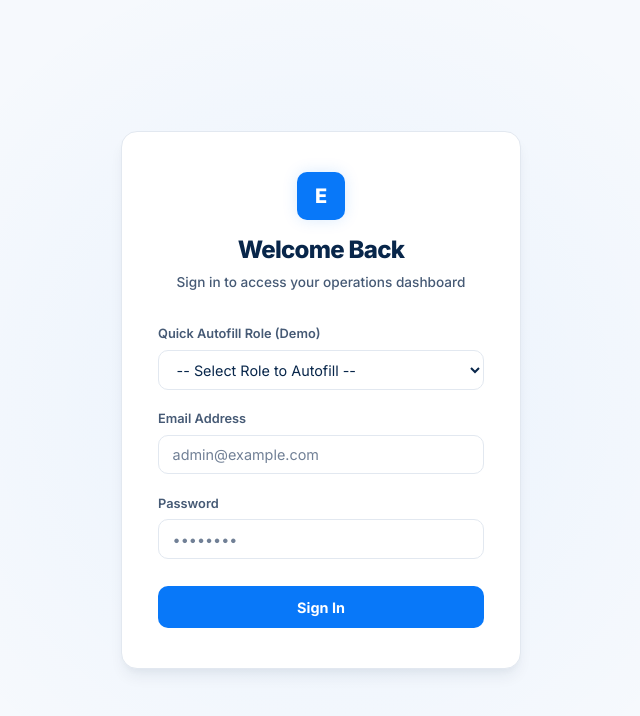
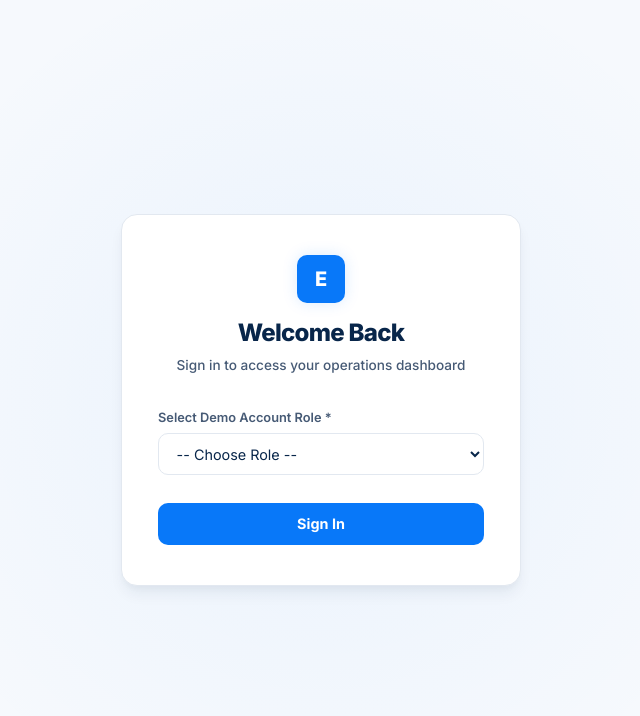
Before and after one commit to chetan9130/CRM_ERP, a React (Vite) app in the folder frontend/: page /login in a window 1280 px wide. Shown: the top 716 px of the page, without its empty margins (319-959 px from the left). Built offline with nearby package versions, Linux system fonts and the light colour scheme; no server answers.

Commit message:
feat: simplify login page by removing credentials fields and keeping role select dropdown only

```diff
--- a/frontend/src/pages/Login.tsx
+++ b/frontend/src/pages/Login.tsx
@@ -7,8 +7,7 @@ export const Login: React.FC = () => {
   const { login, token } = useAuth();
   const navigate = useNavigate();
 
-  const [email, setEmail] = useState('');
-  const [password, setPassword] = useState('');
+  const [selectedRole, setSelectedRole] = useState('');
   const [error, setError] = useState<string | null>(null);
   const [isSubmitting, setIsSubmitting] = useState(false);
 
@@ -23,14 +22,31 @@ export const Login: React.FC = () => {
     e.preventDefault();
     setError(null);
 
-    if (!email || !password) {
-      setError('Please fill in all fields.');
+    if (!selectedRole) {
+      setError('Please select a role to sign in.');
       return;
+    }
+
+    let targetEmail = '';
+    let targetPassword = '';
+
+    if (selectedRole === 'admin') {
+      targetEmail = 'admin@example.com';
+      targetPassword = 'admin123';
+    } else if (selectedRole === 'sales') {
+      targetEmail = 'sales@example.com';
+      targetPassword = 'sales123';
+    } else if (selectedRole === 'warehouse') {
+      targetEmail = 'warehouse@example.com';
+      targetPassword = 'warehouse123';
+    } else if (selectedRole === 'accounts') {
+      targetEmail = 'accounts@example.com';
+      targetPassword = 'accounts123';
     }
 
     setIsSubmitting(true);
     try {
-      await login(email, password);
+      await login(targetEmail, targetPassword);
       navigate('/dashboard', { replace: true });
     } catch (err: any) {
       console.error(err);
@@ -112,70 +128,24 @@ export const Login: React.FC = () => {
 
         {/* Login Form */}
         <form onSubmit={handleSubmit} style={{ display: 'flex', flexDirection: 'column', gap: '1.2rem' }}>
-          {/* Quick Role Select (Autofill) */}
+          {/* Quick Role Select */}
           <div style={{ display: 'flex', flexDirection: 'column', gap: '0.4rem' }}>
             <label style={{ fontSize: '0.8rem', fontWeight: 600, color: 'var(--text-secondary)' }}>
-              Quick Autofill Role (Demo)
+              Select Demo Account Role *
             </label>
             <select
-              onChange={(e) => {
-                const val = e.target.value;
-                if (val === 'admin') {
-                  setEmail('admin@example.com');
-                  setPassword('admin123');
-                } else if (val === 'sales') {
-                  setEmail('sales@example.com');
-                  setPassword('sales123');
-                } else if (val === 'warehouse') {
-                  setEmail('warehouse@example.com');
-                  setPassword('warehouse123');
-                } else if (val === 'accounts') {
-                  setEmail('accounts@example.com');
-                  setPassword('accounts123');
-                } else {
-                  setEmail('');
-                  setPassword('');
-                }
-              }}
-              defaultValue=""
-              style={{ height: '40px' }}
+              value={selectedRole}
+              onChange={(e) => setSelectedRole(e.target.value)}
+              required
+              disabled={isSubmitting}
+              style={{ height: '42px', fontSize: '0.9rem' }}
             >
-              <option value="">-- Select Role to Autofill --</option>
+              <option value="">-- Choose Role --</option>
               <option value="admin">Administrator (admin@example.com)</option>
               <option value="sales">Sales Agent (sales@example.com)</option>
               <option value="warehouse">Warehouse Manager (warehouse@example.com)</option>
               <option value="accounts">Accounts Officer (accounts@example.com)</option>
             </select>
-          </div>
-
-          {/* Email input */}
-          <div style={{ display: 'flex', flexDirection: 'column', gap: '0.4rem' }}>
-            <label style={{ fontSize: '0.8rem', fontWeight: 600, color: 'var(--text-secondary)' }}>
-              Email Address
-            </label>
-            <input
-              type="email"
-              value={email}
-              onChange={(e) => setEmail(e.target.value)}
-              placeholder="admin@example.com"
-              required
-              disabled={isSubmitting}
-            />
-          </div>
-
-          {/* Password input */}
-          <div style={{ display: 'flex', flexDirection: 'column', gap: '0.4rem' }}>
-            <label style={{ fontSize: '0.8rem', fontWeight: 600, color: 'var(--text-secondary)' }}>
-              Password
-            </label>
-            <input
-              type="password"
-              value={password}
-              onChange={(e) => setPassword(e.target.value)}
-              placeholder="••••••••"
-              required
-              disabled={isSubmitting}
-            />
           </div>
 
           {/* Submit Button */}
```
